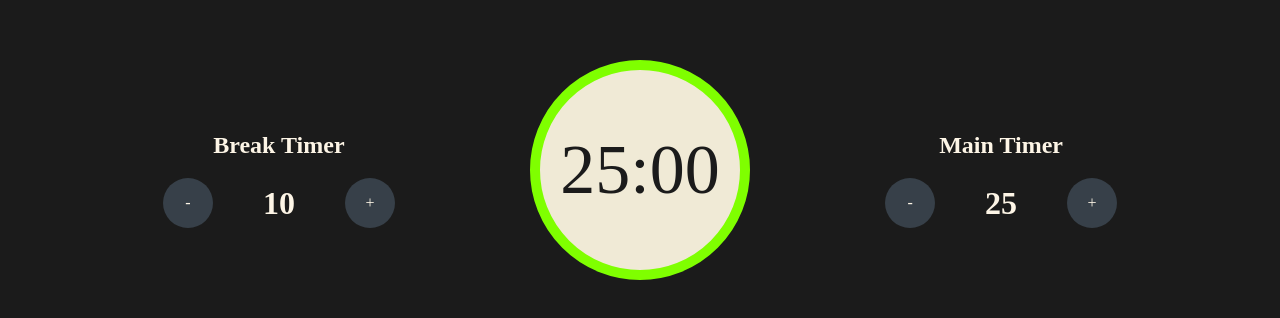
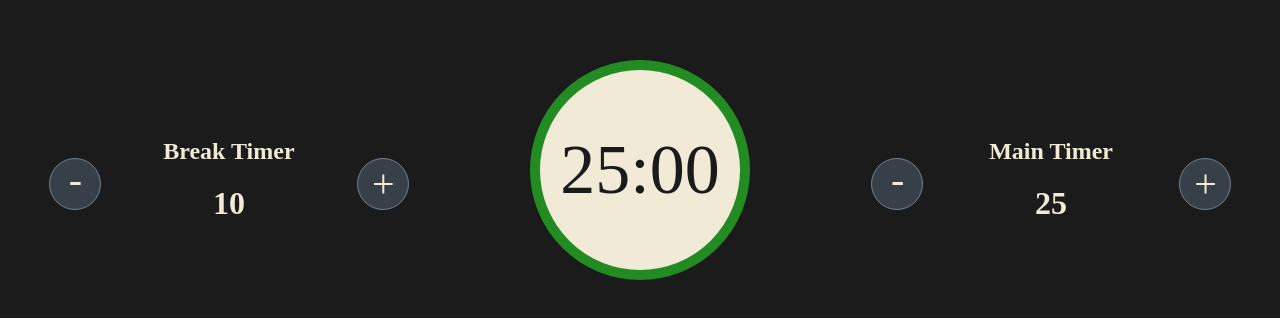
Before and after one commit to Skretch/FCC-PomodoroClock, a plain HTML site: page index.html in a window 1280 px wide. Shown: the part 238-556 px from the top of the page. Drawn offline with Linux system fonts and the light colour scheme.

Commit message:
Updated styles

```diff
--- a/styles.css
+++ b/styles.css
@@ -1,11 +1,15 @@
 body{
     background-color: #1B1B1B;
     margin, padding: 0px;
-    color: #FDF5E6;
+    color: #F0EAD6;
     display: flex;
     align-items: center;
-    justify-content: center;
+    justify-content: flex-start;
     height: 100vh;
+    cursor:default;
+    font-family: serif;
+    box-sizing: border-box;
+    user-select: none;
 }
 #content{
     display: flex;
@@ -30,11 +34,12 @@ body{
     }
 }
 .adjuster{
+    position: relative;
     display: flex;
     align-items: center;
     justify-content: center;
     flex-wrap: wrap;
-    width: 300px;
+    width: 400px;
 }
 .adjuster h1{
     margin: 0px 50px;
@@ -43,14 +48,32 @@ body{
     width: 100%;
 }
 .button{
+    position: absolute;
+    top: 40px;
+    font-size: 40px;
     display: flex;
     align-items: center;
     justify-content: center;
     background-color: rgb(55, 64, 73);
+    color: #F0EAD6;
     border-radius: 50%;
     height: 50px;
     width: 50px;
+    border-width: 1px;
+    border-color: slategray;
+    border-style: solid;
 }
+.button:active {
+    top: 41px;
+    border-style: none;
+}
+#decMain:active, #decBreak:active {
+    left: 21px;
+}
+#incMain:active, #incBreak:active {
+    right: 21px;
+}
+
 #timer{
     display: flex;
     align-items: center;
@@ -61,8 +84,22 @@ body{
     margin: 0px 8%;
     width: 200px;
     height: 200px;
-    border: 10px solid chartreuse;
+    border: 10px solid forestgreen;
     color: #1B1B1B;
     border-radius: 50%;
     background-color: #F0EAD6;
 }
+#decBreak, #decMain{
+    left: 20px;
+    height: 40px;
+    padding-bottom: 10px;
+    width: 49px;
+    padding-left: 1px;
+}
+#incBreak, #incMain{
+    right: 20px;
+    height: 48px;
+    padding-bottom: 2px;
+    width: 49px;
+    padding-left: 1px;
+}
```
